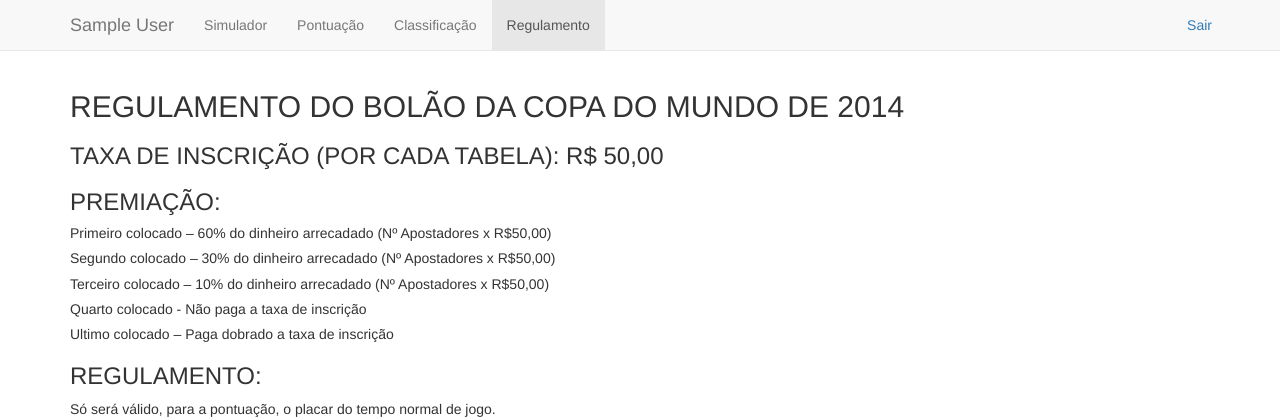
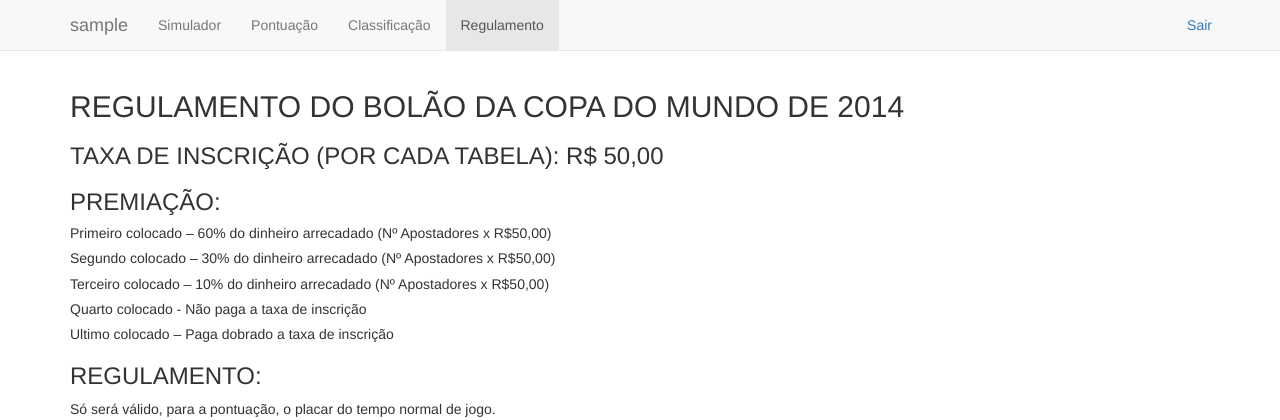
Before and after one commit to fcaneto/wc-betting-app, a Django app: page /rules/ in a window 1280 px wide. Shown: the top 420 px of the page. Run offline with Django 3.2, Linux system fonts and the light colour scheme; the visitor is signed in with stand-in values (Sample User, id 1); some libraries are stand-ins or nearby versions.

```diff
--- a/bolao/templates/player.html
+++ b/bolao/templates/player.html
@@ -26,7 +26,7 @@
 <div class="navbar navbar-default navbar-fixed-top" role="navigation">
   <div class="container">
     <div class="navbar-header">
-      <span class="navbar-brand" href="#">{{user.first_name}} {{user.last_name}}</span>
+      <span class="navbar-brand" href="#">{{user.username}}</span>
     </div>
     <div class="navbar-collapse collapse">
       <ul class="nav navbar-nav">
--- a/bolao/templates/ranking.html
+++ b/bolao/templates/ranking.html
@@ -26,7 +26,7 @@
 <div class="navbar navbar-default navbar-fixed-top" role="navigation">
   <div class="container">
     <div class="navbar-header">
-      <span class="navbar-brand" href="#">{{user.first_name}} {{user.last_name}}</span>
+      <span class="navbar-brand" href="#">{{user.username}}</span>
     </div>
     <div class="navbar-collapse collapse">
       <ul class="nav navbar-nav">
--- a/bolao/templates/rules.html
+++ b/bolao/templates/rules.html
@@ -26,7 +26,7 @@
 <div class="navbar navbar-default navbar-fixed-top" role="navigation">
   <div class="container">
     <div class="navbar-header">
-      <span class="navbar-brand" href="#">{{user.first_name}} {{user.last_name}}</span>
+      <span class="navbar-brand" href="#">{{user.username}}</span>
     </div>
     <div class="navbar-collapse collapse">
       <ul class="nav navbar-nav">
--- a/bolao/templates/sim.html
+++ b/bolao/templates/sim.html
@@ -57,7 +57,7 @@
 <div class="navbar navbar-default navbar-fixed-top" role="navigation">
   <div class="container">
     <div class="navbar-header">
-      <span class="navbar-brand" href="#">{{user.first_name}} {{user.last_name}}</span>
+      <span class="navbar-brand" href="#">{{user.username}}</span>
     </div>
     <div class="navbar-collapse collapse">
       <ul class="nav navbar-nav">
```
